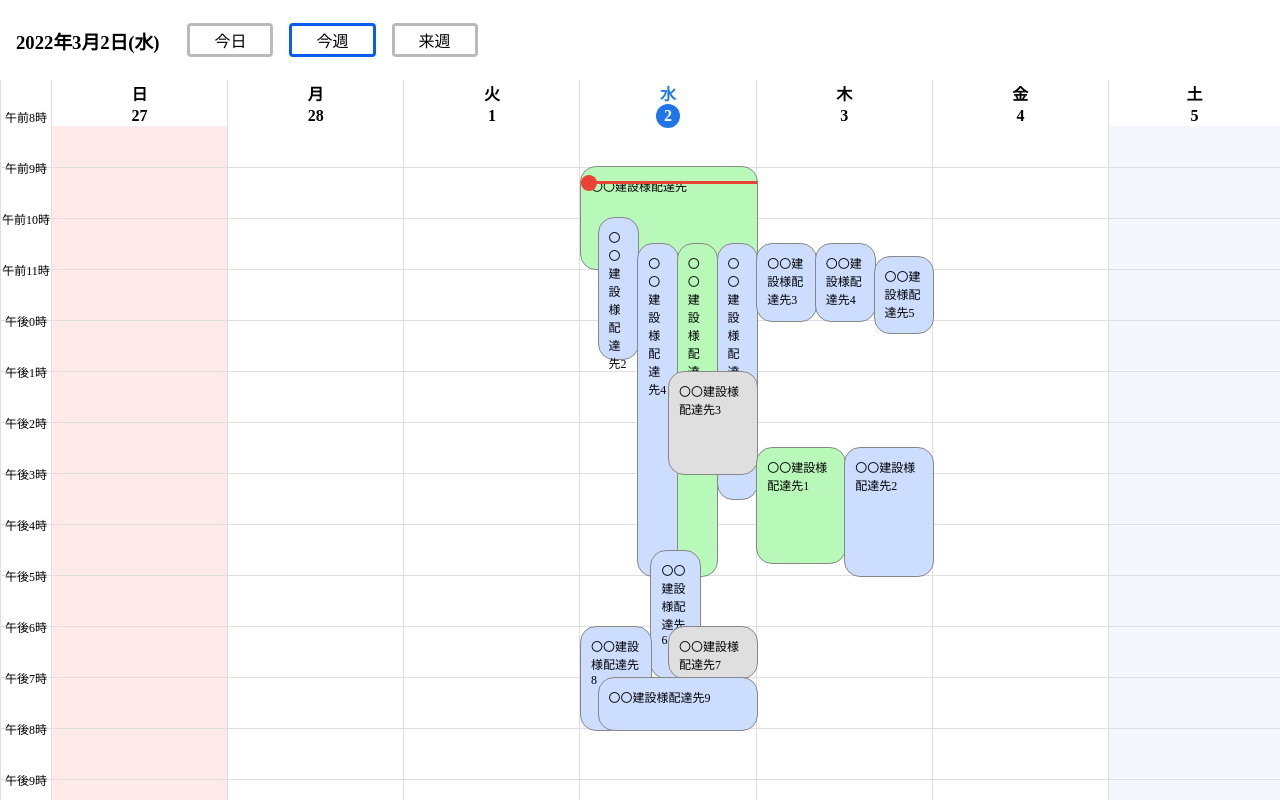
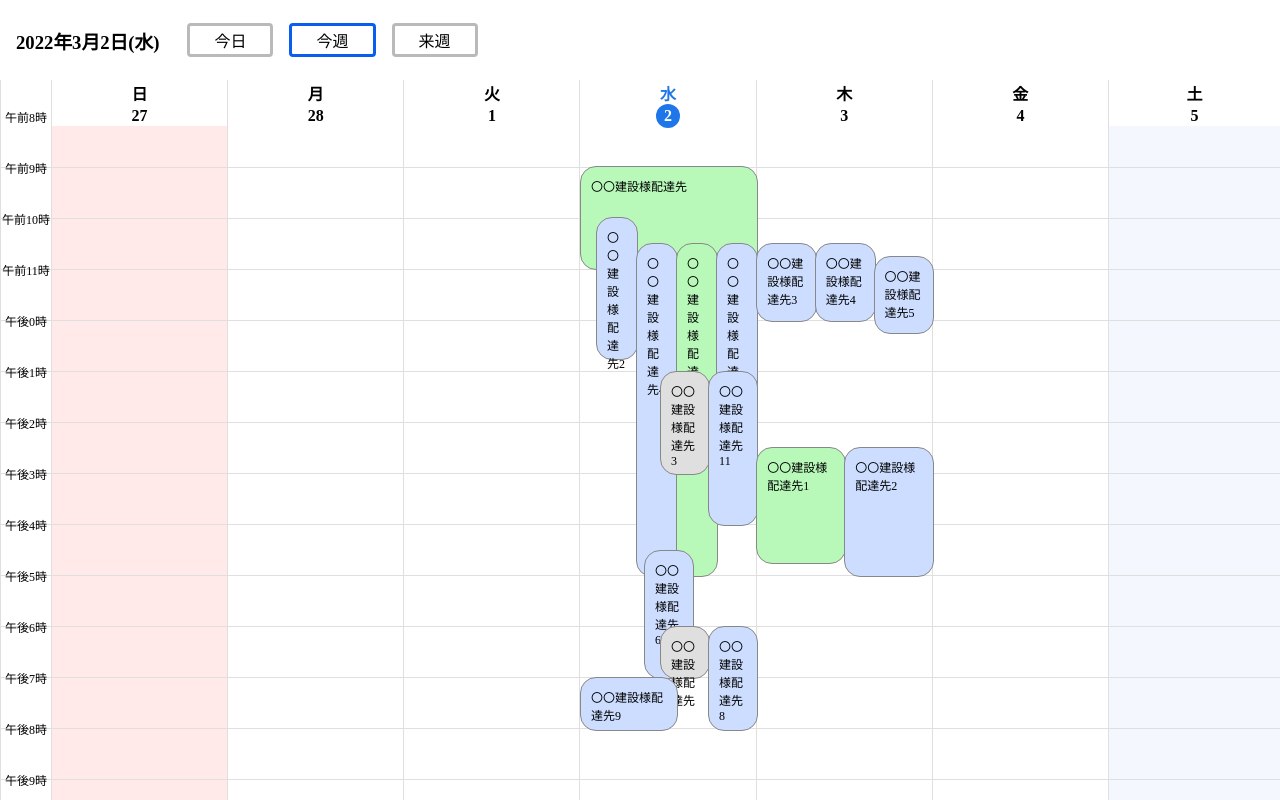
Before and after one commit to cpt-sugiura/calendar-demo, a React app: page / in a window 1280 px wide. Shown: the part 1600-2400 px from the top of the page. Built offline with nearby package versions, Linux system fonts and the light colour scheme; the HTML template or start-up script is replaced by a standard one.

Commit message:
fix zindex

```diff
--- a/src/Calender/Calender.scss
+++ b/src/Calender/Calender.scss
@@ -166,6 +166,7 @@
           position: absolute;
           border: solid 1px #888888;
           border-radius: 1em;
+          z-index: 1;
           &.overlap-border{
             border: solid 1px rgba(0,0,0,0);
             .calender-event-front{
--- a/src/Calender/CalenderDateBody.tsx
+++ b/src/Calender/CalenderDateBody.tsx
@@ -68,6 +68,12 @@ const events: { [p: number]: CalenderEventInput[] } = {
       title: '〇〇建設様配達先9',
       startDate: new Date('2022-02-28 19:00:00'),
       endDate: new Date('2022-02-28 20:00:00'),
+      backgroundColor: pallet[1],
+    },
+    {
+      title: '〇〇建設様配達先11',
+      startDate: new Date('2022-02-28 13:00:00'),
+      endDate: new Date('2022-02-28 16:00:00'),
       backgroundColor: pallet[1],
     },
   ],
```
Also changed, not shown: 2 other files (tests, documents, lock files or other folders).
